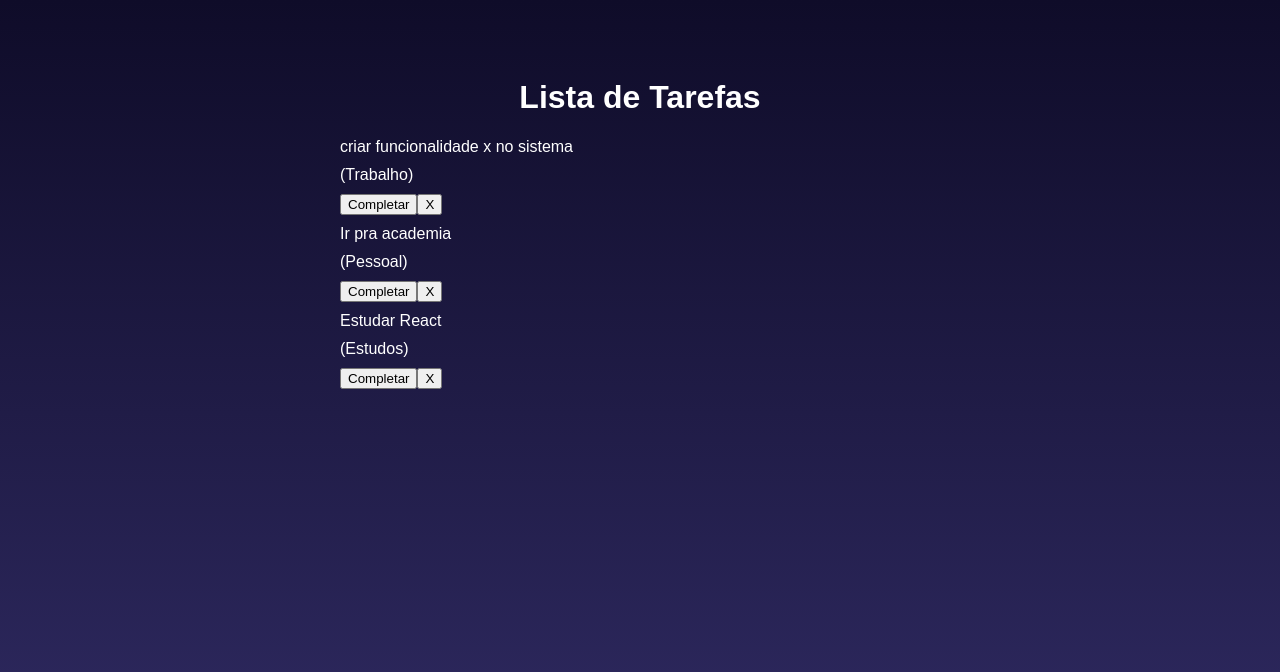
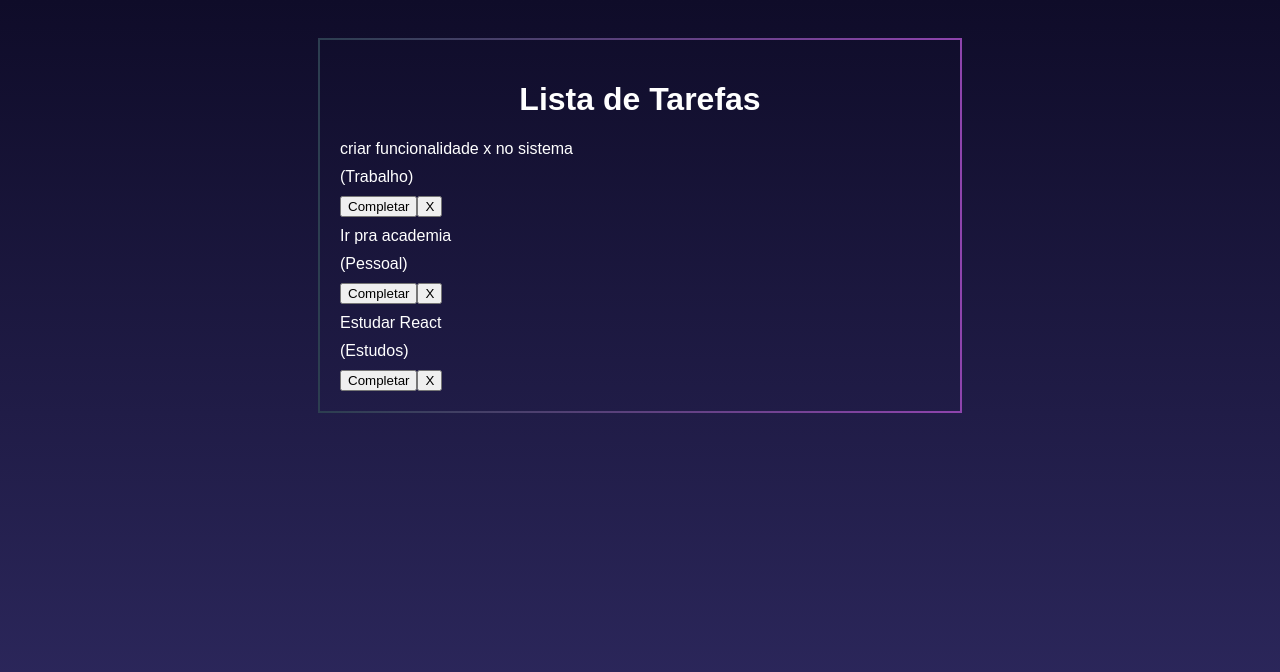
Before and after one commit to JoaoPauloDL/todoList, a React (Vite) app: page / in a window 1280 px wide. Shown: the top 672 px of the page. Built offline with nearby package versions, Linux system fonts and the light colour scheme.

Commit message:
feat: creating the TODO component

```diff
--- a/src/App.css
+++ b/src/App.css
@@ -14,6 +14,11 @@ body {
   max-width: 600px;
   margin: 0 auto 300px;
   padding: 20px 30px;
+  border: 2px solid transparent;
+  border-image: linear-gradient(to right, #2c3e50, #8e44ad);
+  border-image-slice: 1;
+  padding: 20px;
+  border-radius: 10px;
 
 }
 
--- a/src/App.jsx
+++ b/src/App.jsx
@@ -1,5 +1,9 @@
 import { useState } from 'react'
+
+import Todo from './components/Todo'
+
 import './App.css'
+
 
 function App() {
 
@@ -29,18 +33,7 @@ function App() {
       <h1>Lista de Tarefas</h1>
       <div className="todo-list">
         {todos.map((todo) => (
-          <div className="todo">
-            <div className="content">
-              <p>{todo.text}</p>
-              <p className="category">
-                ({todo.category})
-              </p>
-            </div>
-            <div>
-              <button>Completar</button>
-              <button className='alert'>X</button>
-              </div>
-          </div>
+          <Todo todo={todo}/>
         ))}
       </div>
     </div>
--- /dev/null
+++ b/src/components/Todo.jsx
@@ -0,0 +1,20 @@
+import React from 'react'
+
+const Todo = ({todo}) => {
+  return (
+    <div className="todo">
+            <div className="content">
+              <p>{todo.text}</p>
+              <p className="category">
+                ({todo.category})
+              </p>
+            </div>
+            <div>
+              <button>Completar</button>
+              <button className='alert'>X</button>
+              </div>
+          </div>
+  )
+}
+
+export default Todo
```
